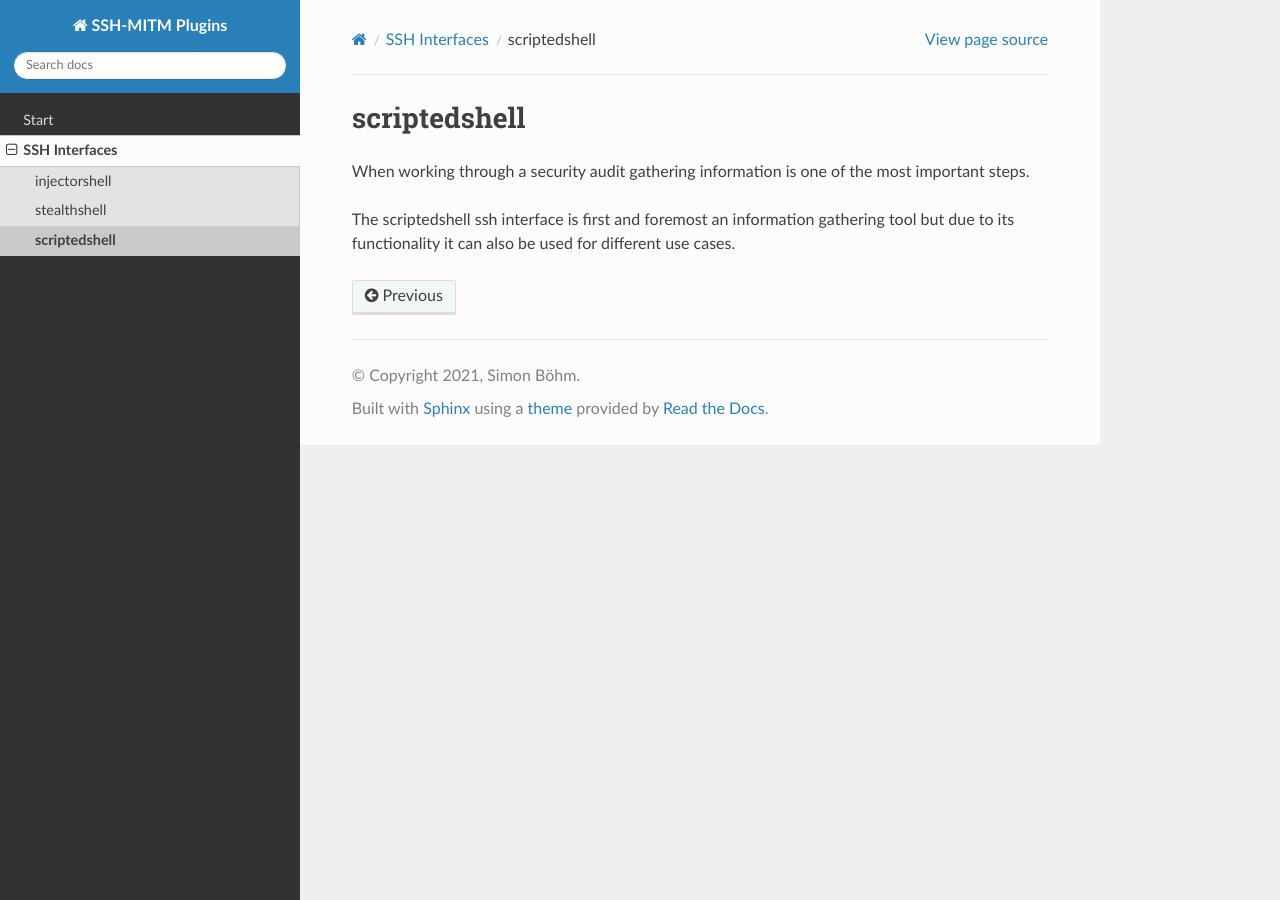
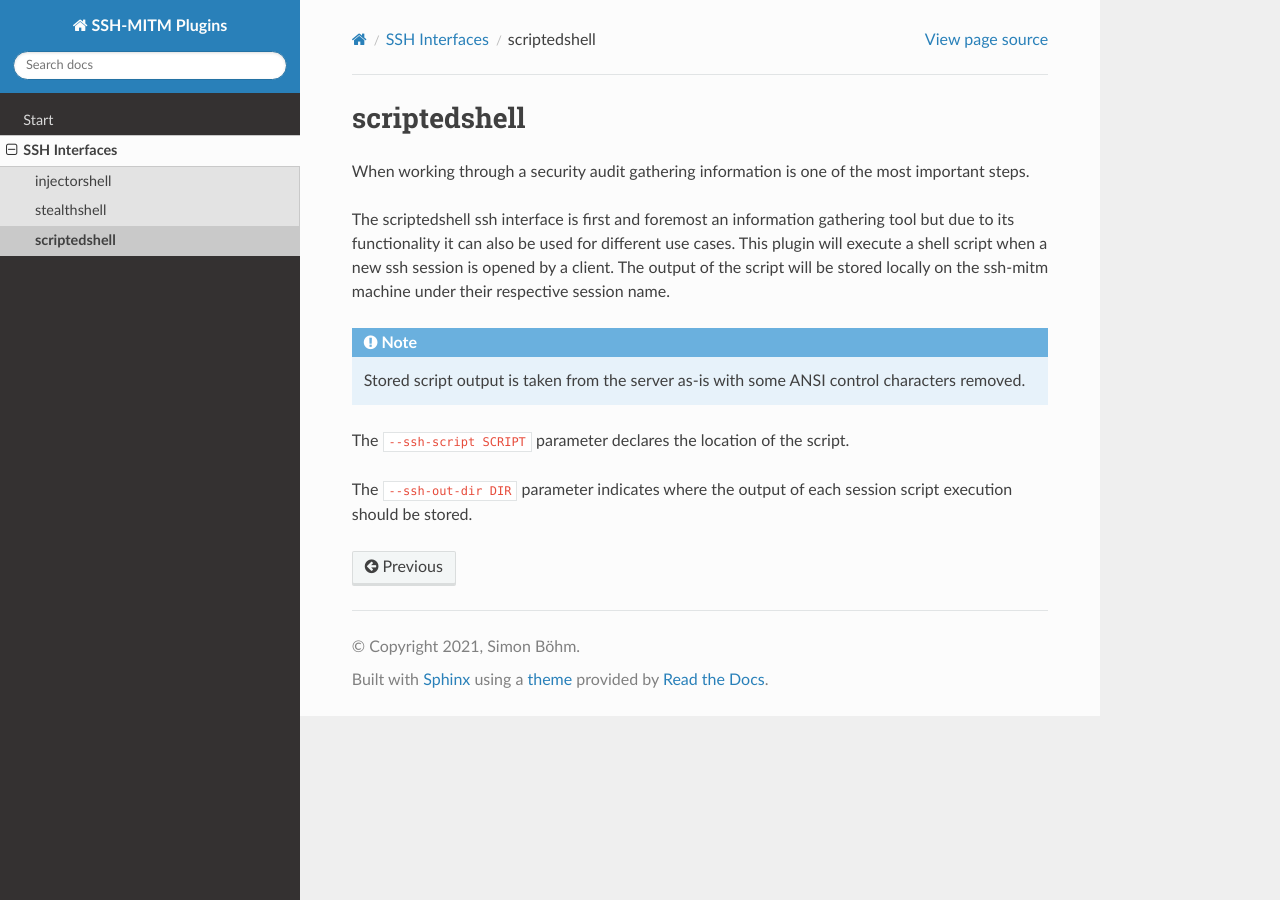
Before and after one commit to ssh-mitm/ssh-mitm-plugins, a Sphinx documentation site: the page built from docs/scriptedshell.rst, in a window 1280 px wide. Built offline with Sphinx 7.4.7 and the Read the Docs theme 2.0.0, drawn with Linux system fonts in a browser that asks for light colours.

Commit message:
README.md and scriptedshell docs

```diff
--- a/docs/injectorshell.rst
+++ b/docs/injectorshell.rst
@@ -11,7 +11,7 @@ mirrorshell there can be multiple injected shells per ssh session. All these she
 share their environment but are served answers individually.
 
 Using the ``--ssh-injector-enable-mirror`` option injected shells can print the input of the user to their screen.
-This differs from the mirrorshell which always displays every keystroke on both terminals. The injectorshell
+This differs from the mirrorshell which always displays output on the injected as well as the clients shell. The injectorshell
 tries its best to not leak any unwanted output to the users session so that they can operate normally.
 
 By default injector shell access is limited to the local maschine ``localhost`` but can be opened up to any
--- a/docs/scriptedshell.rst
+++ b/docs/scriptedshell.rst
@@ -4,4 +4,13 @@ scriptedshell
 When working through a security audit gathering information is one of the most important steps.
 
 The scriptedshell ssh interface is first and foremost an information gathering tool but due to its
-functionality it can also be used for different use cases.
+functionality it can also be used for different use cases. This plugin will execute a shell script
+when a new ssh session is opened by a client. The output of the script will be stored locally on the
+ssh-mitm machine under their respective session name.
+
+.. note::
+    Stored script output is taken from the server as-is with some ANSI control characters removed.
+
+The ``--ssh-script SCRIPT`` parameter declares the location of the script.
+
+The ``--ssh-out-dir DIR`` parameter indicates where the output of each session script execution should be stored.
--- a/docs/stealthshell.rst
+++ b/docs/stealthshell.rst
@@ -17,8 +17,8 @@ work correctly.
 .. note::
     Environment considerations of the :ref:`injectorshell` are still uphold by the stealthshell. Discrepancy problems
     described by the :ref:`injectorshell` are solved by this newer edition (client cannot be interrupted by injected keystrokes BUT
-    unfinished injected strokes will be seen by the server). Only with the ``--ssh-injector-super-stealth`` option the
-    discrepancy between the user and all injector shells will not occur. It is recommended that the ``--ssh-injector-super-stealth``
+    unfinished injected strokes will be seen by the server). Only with the ``--ssh-injector-super-stealth`` option will the
+    discrepancy between the user and all injector shells not occur. It is recommended that the ``--ssh-injector-super-stealth``
     option is used in combination with the ``--ssh-injector-enable-mirror`` option to see more clearly when commands
     can be executed.
 
```
Also changed, not shown: README.md (+43 -0 lines), docs/start.rst (+7 -1 lines).
